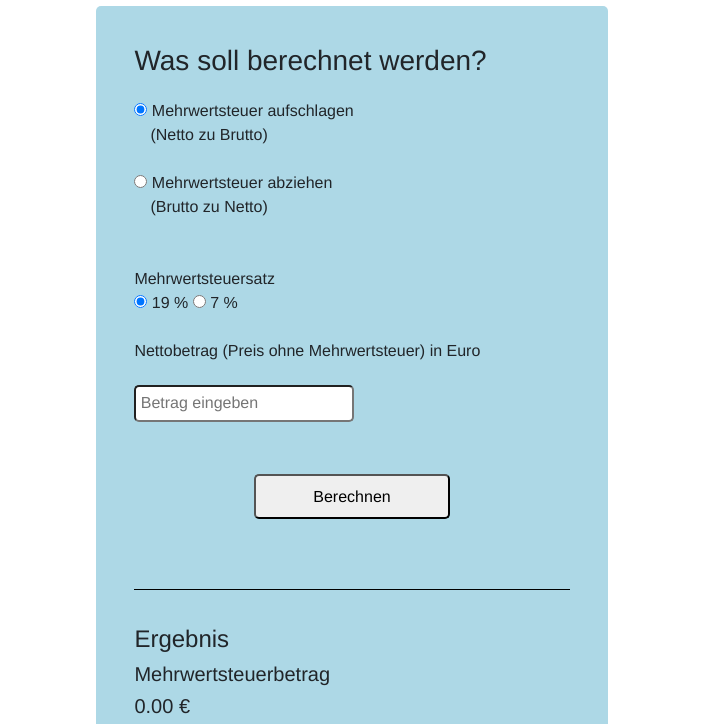
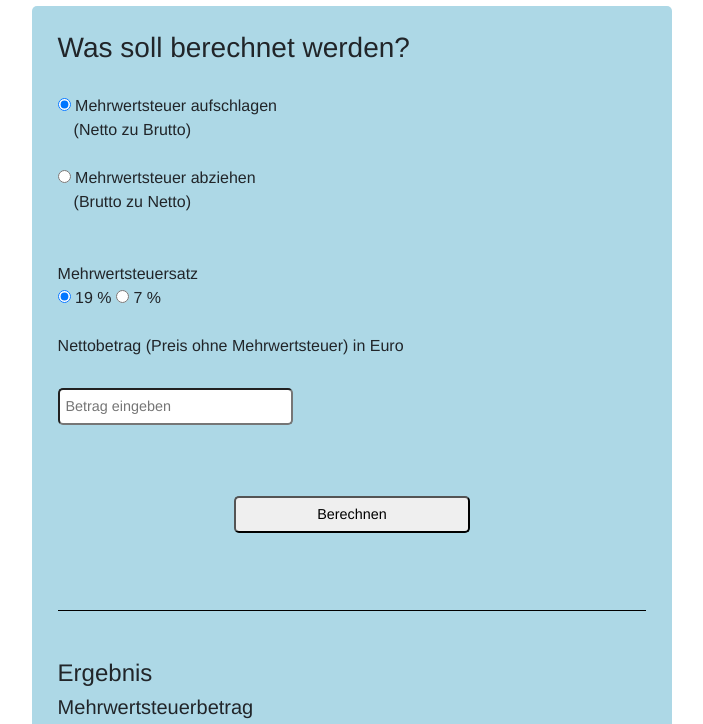
Before and after one commit to kc17m/MwSt-Rechner, a plain HTML site: page index.html in a window 1280 px wide. Shown: the part 68-792 px from the top of the page, without its empty margins (288-991 px from the left). Drawn offline with nearby package versions, Linux system fonts and the light colour scheme.

Commit message:
formatting

```diff
--- a/assets/css/style.css
+++ b/assets/css/style.css
@@ -25,12 +25,12 @@ h4 {
 }
 
 fieldset {
-    width: 40%;
+    width: 50%;
     margin: 2% auto;
     font-size: 1rem;
     border-radius: 5px;
     background: lightblue;
-    padding: 3%;
+    padding: 2%;
 }
 
 .netTxt {
@@ -48,11 +48,12 @@ select {
 }
 
 input[type=submit] {
-    width: 45%;
+    width: 40%;
     margin: 5% auto;
     border-radius: 5px;
-    padding: 2%;
+    padding: 1%;
     text-align: center;
+    font-size: .9rem;
 }
 
 #output {
@@ -68,4 +69,6 @@ input[type=number] {
     border-radius: 5px;
     padding: 1%;
     margin: 5% 0 7% 0;
+    width: 40%;
+    font-size: .9rem;
 }
--- a/assets/js/main.js
+++ b/assets/js/main.js
@@ -35,7 +35,7 @@ let check = () => {
         toggleResult.innerHTML = `Bruttobetrag (Endpreis)`;
     }
     else {
-        toggleTxt.innerHTML = `Bruttopreis (Preis inklusive Mehrwertsteuer in Euro)`;
+        toggleTxt.innerHTML = `Bruttopreis (Preis inkl. Mehrwertsteuer in Euro)`;
         toggleResult.innerHTML = `Nettobetrag`;
     }
 }
```
